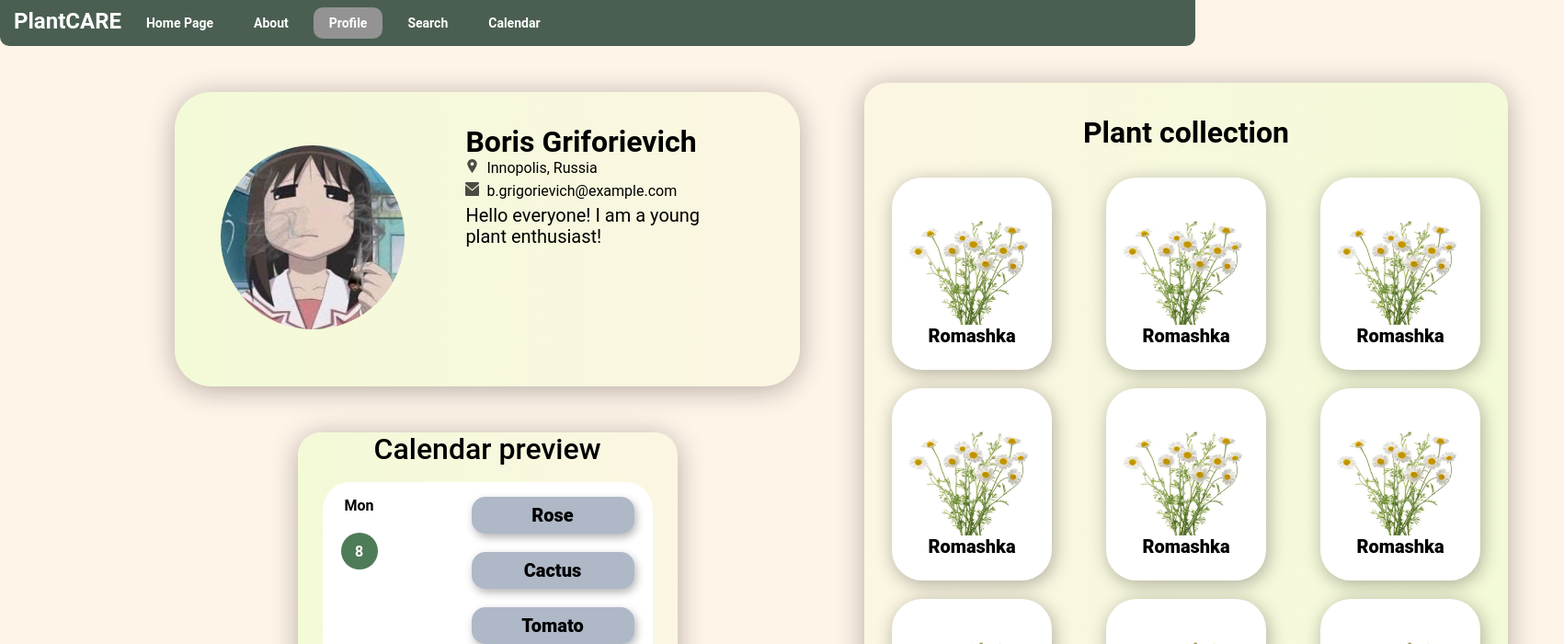
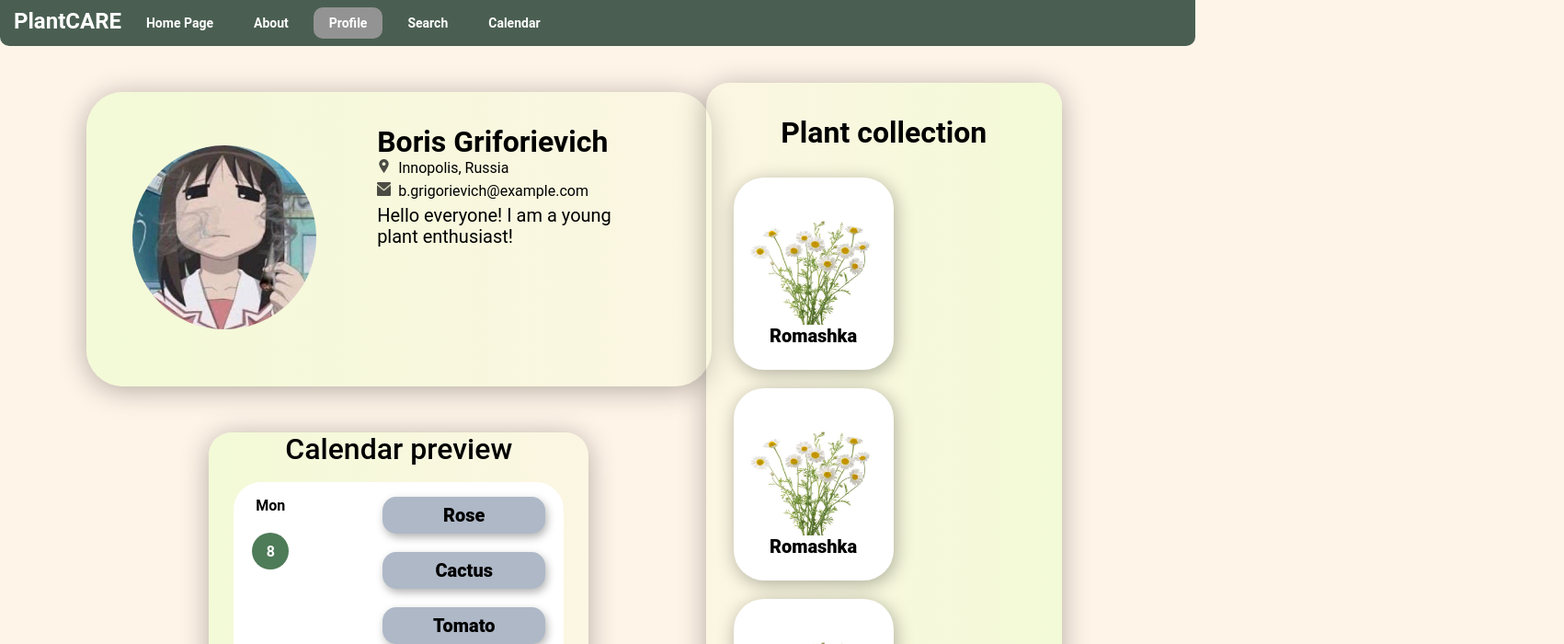
Before and after one commit to essence-666/fontend-project, a Next.js app: page /profile in a window 1280 px wide. Shown: the top 700 px of the page at 92% size, 1701 px wide, since content can reach past the window. Built offline with nearby package versions, Linux system fonts and the light colour scheme.

Commit message:
profile page is done

```diff
--- a/src/app/styles/profile.module.css
+++ b/src/app/styles/profile.module.css
@@ -1,10 +1,11 @@
 .container {
     display: flex;
     justify-content: space-between;
-    width: 1440px;
-    height: 924px;
+    width: 95vw;
+    height: 55vw;
     padding: 40px 61px 40px 200px;
-    gap: 50px;
+    gap: 100px;
+    box-sizing: border-box;
 }
 
 .containerInfoCalendar {
@@ -15,6 +16,9 @@
     height: 844px;
     padding: 10px 20px 10px 20px;
     gap: 50px;
+    flex: 1;
+    width: calc(50% - 50px); /* Ширина будет занимать половину доступного пространства, минус общий gap */
+
 }
 
 .infoContainer {
@@ -185,6 +189,7 @@
     padding-right: 30px;
     background: linear-gradient(to left, #F3FAD7, #F4FBD74D);
     box-shadow: 0px 4px 30px 0px #0000004D;
+    overflow: auto;
 }
 .collectionPreview {
     align-self: center;
```
